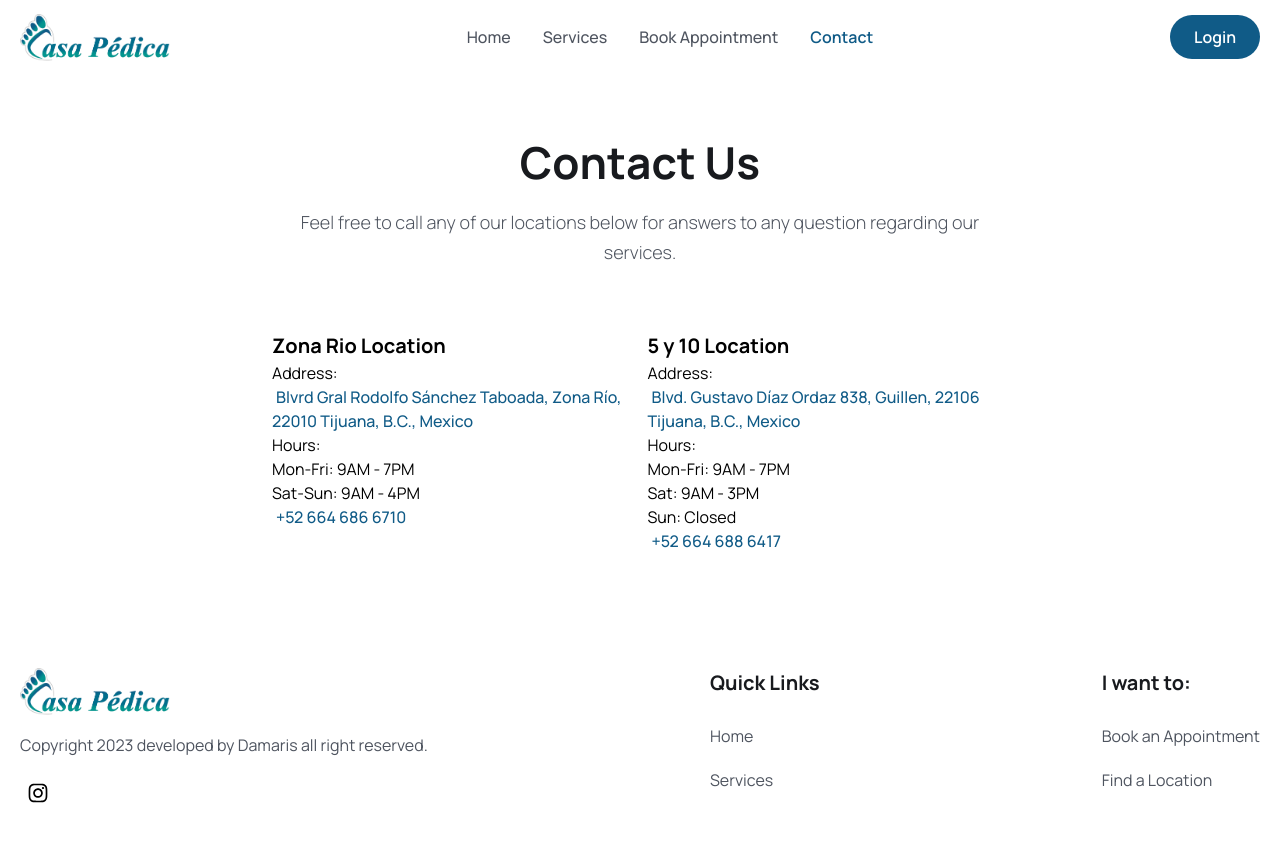
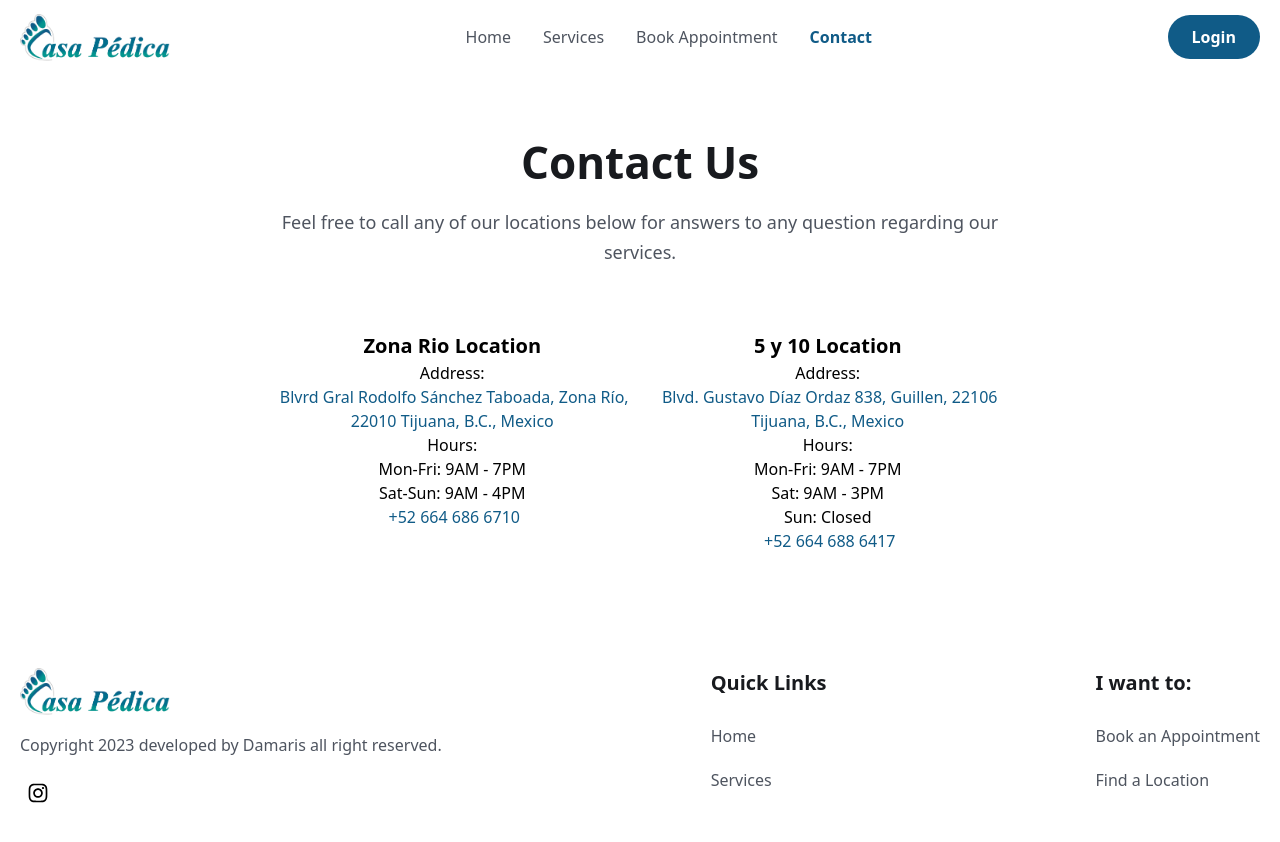
Before and after one commit to damarisdlp/AppointmentBookingApp, a React (Vite) app in the folder client/: page /contact in a window 1280 px wide. Shown: the top 842 px of the page. Built offline with nearby package versions, Linux system fonts and the light colour scheme.

Commit message:
Added Client-Side Authentication

```diff
--- a/client/src/App.jsx
+++ b/client/src/App.jsx
@@ -1,8 +1,49 @@
-import "./app.css";
-import Layout from "./layout/Layout";
+import React, { useState } from "react";
+import { Routes, Route, Navigate } from "react-router-dom"; // Import Navigate
+
+import Header from "./components/Header/Header";
+import Footer from "./components/Footer/Footer";
+import Login from "./pages/Login";
+import SignUp from "./pages/SignUp";
+import Home from "./pages/Home";
+import Services from "./pages/Services";
+import Contact from "./pages/Contact";
+import Booking from "./pages/Booking";
 
 function App() {
-  return <Layout />;
+  const [user, setUser] = useState(null);
+
+  const handleLogin = (username) => {
+    setUser(username);
+  };
+
+  const handleLogout = () => {
+    setUser(null);
+  };
+
+  return (
+    <>
+      <Header />
+      <main>
+        <Routes>
+          <Route path="/" element={<Home />} />
+          <Route path="/home" element={<Home />} />
+          <Route
+            path="/login"
+            element={user ? <Navigate to="/home" /> : <Login onLogin={handleLogin} />}
+          />
+          <Route path="/signup" element={<SignUp />} />
+          <Route path="/services" element={<Services />} />
+          <Route
+            path="/booking"
+            element={user ? <Booking /> : <Navigate to="/login" />}
+          />
+          <Route path="/contact" element={<Contact />} />
+        </Routes>
+      </main>
+      <Footer />
+    </>
+  );
 }
 
 export default App;
--- a/client/src/pages/Contact.jsx
+++ b/client/src/pages/Contact.jsx
@@ -11,7 +11,7 @@ const Contact = () => {
             Feel free to call any of our locations below for answers to any
             question regarding our services.
           </p>
-          <div className="grid grid-cols-1 lg:grid-cols-2 gap-[15px]">
+          <div className="grid grid-cols-1 lg:grid-cols-2 gap-[15px] text-center">
             <div>
               <h3 className="font-bold text-[20px]"> Zona Rio Location</h3>
               <p>Address:</p>
--- a/client/src/pages/Login.jsx
+++ b/client/src/pages/Login.jsx
@@ -2,7 +2,7 @@ import React from "react";
 import { useState } from "react";
 import { Link } from 'react-router-dom'
 
-const Login = () => {
+const Login = ({ onLogin }) => {
   const [formData, setFormData] = useState({
     email: "",
     password: "",
@@ -10,6 +10,15 @@ const Login = () => {
 
   const handleInputChange = (e) => {
     setFormData({ ...formData, [e.target.name]: e.target.value });
+  };
+
+  const handleSubmit = () => {
+    // Perform client-side authentication here (mocking authentication).
+    if (formData.email === 'user@gmail.com' && formData.password === 'password') {
+      onLogin(formData.email);
+    } else {
+      alert('Invalid credentials');
+    }
   };
   return (
     <section className="px-5 lg:px-0">
@@ -52,6 +61,7 @@ const Login = () => {
           <div className="mt-7">
             <button
             type="submit"
+            onClick={handleSubmit}
             className="w-full bg-primaryColor text-white text-[18px] leading-[30px] rounded-lg px-4 py-3 ">
               Login
             </button>
```
